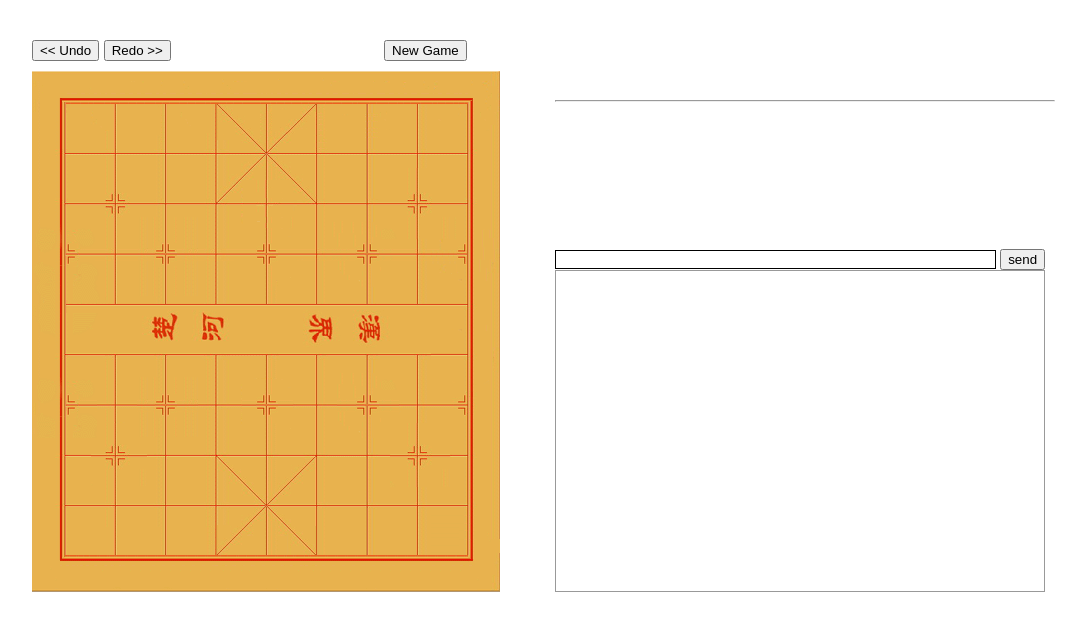
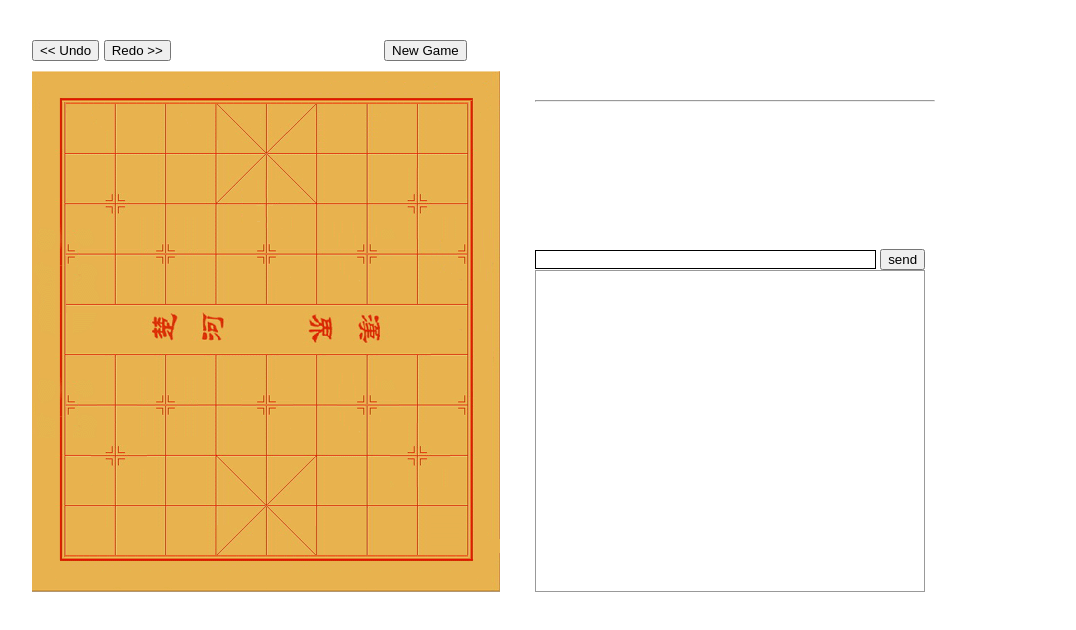
Before and after one commit to chung/vinachess, a website: page public/index.html in a window 1280 px wide. Shown: the whole page, without its empty margins (8-1084 px from the left). Drawn offline with nearby package versions, Linux system fonts and the light colour scheme; no server answers; files whose address does not match are found by name.

Commit message:
minor UI tweek & updated README

```diff
--- a/app.js
+++ b/app.js
@@ -37,7 +37,6 @@ io.sockets.on('connection', function (socket) {
     socket.emit("welcome", user);
     server.join(user.name);
     if (server.boards[0]) {
-        console.log('\n\n\nstarting new game:\n\n\n');
         broadcast(server.boards[0]);
     }
     socket.on('disconnect', function() {
@@ -51,7 +50,6 @@ io.sockets.on('connection', function (socket) {
         socket.broadcast.emit("updateChat", { message: m2 });
     });
     socket.on('send', function(data) {
-        console.log(data);
         if (server.boards[0]) {
             server.boards[0].move(data.message);
             broadcast(server.boards[0]);
--- a/public/chess.css
+++ b/public/chess.css
@@ -17,17 +17,17 @@ html, body {
 }
 #content {
     display: inline-block;
-    width: 500px;
+    width: 400px;
     height: 521px;
-    margin-left: 50px;
+    margin-left: 30px;
 }
 #field {
-    width: 435px;
+    width: 335px;
     border: solid 1px black;
 }
 #chat {
     display: inline-block;
-    width: 468px;
+    width: 368px;
     height: 300px;
     padding: 10px;
     border: solid 1px #999;
@@ -36,7 +36,7 @@ html, body {
 }
 #users {
     height: 120px;
-    width: 490px;
+    width: 390px;
     overflow-y: scroll;
     font-size: 12px;
 }
--- a/public/chess.js
+++ b/public/chess.js
@@ -47,7 +47,7 @@ window.onload = function() {
 
     socket.on('welcome', function (data) {
         user = data.name;
-        welcome.innerHTML = "<strong>" + data.name + "</strong>: welcome to vinachess.net, please enjoy.";
+        welcome.innerHTML = "<strong>" + data.name + "</strong>: welcome to vinachess.net";
     });
     socket.on('updateChat', function (data) {
         chatElem.innerHTML = data.message + '<br/>' + chatElem.innerHTML;
```
Also changed, not shown: README.md.
